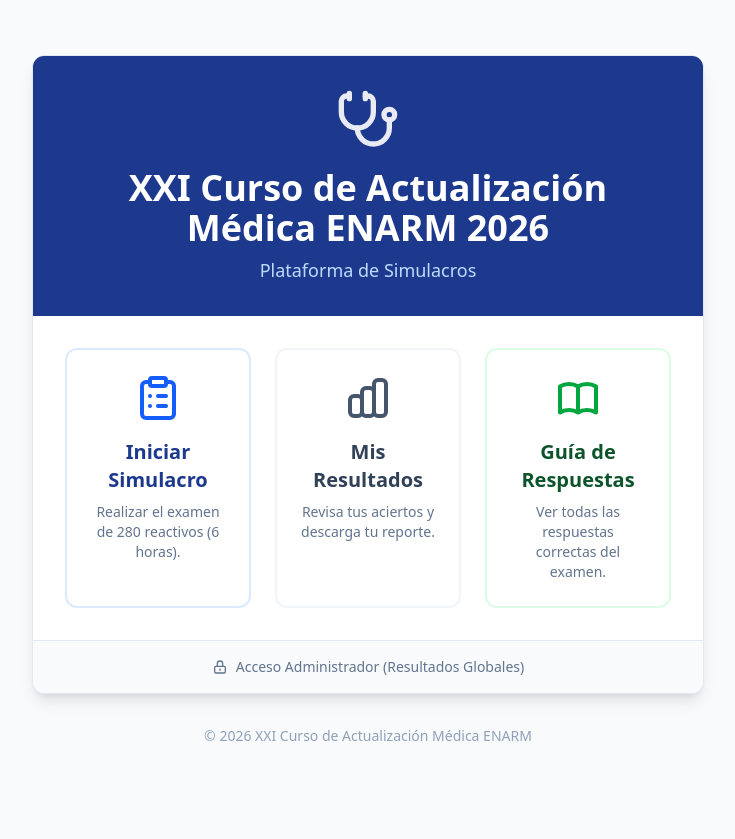
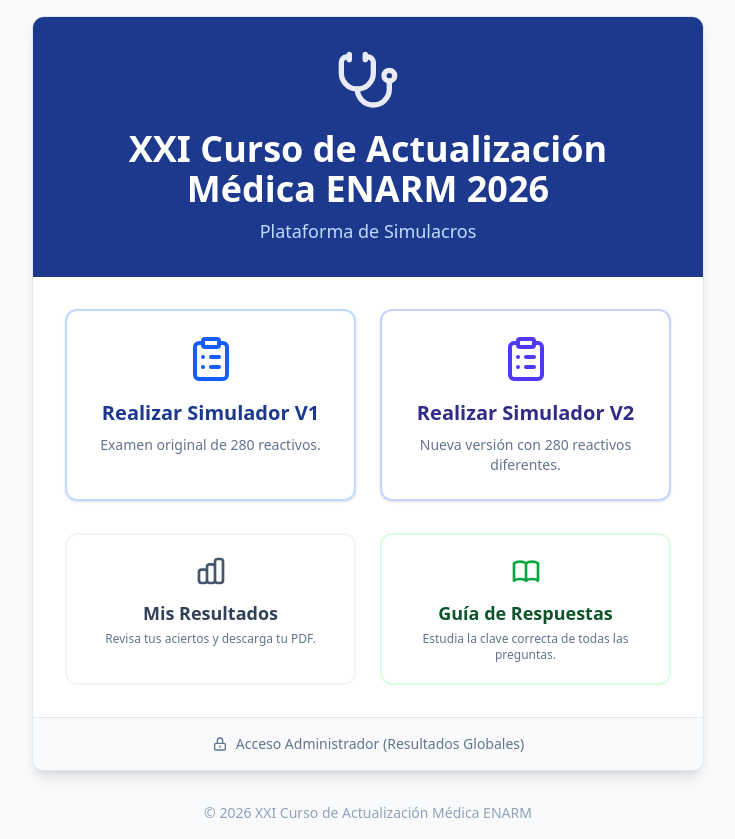
Before and after one commit to PraiseMarg/Simulador-ENAMR-Dra-Rosas, a Next.js app: page / in a window 1280 px wide. Shown: the whole page, without its empty margins (272-1007 px from the left). Before the commit the page ends 800 px from the top, so only its background shows below. Built offline with nearby package versions, Linux system fonts and the light colour scheme.

Commit message:
Move simulator selection to home page

```diff
--- a/src/app/page.tsx
+++ b/src/app/page.tsx
@@ -11,34 +11,48 @@ export default function Home() {
           <p className="text-blue-200 text-lg">Plataforma de Simulacros</p>
         </div>
 
-        <div className="p-8 flex flex-col md:flex-row gap-6 justify-center">
-          <Link href="/registro" className="flex-1 group">
-            <div className="h-full flex flex-col items-center p-6 border-2 border-blue-100 rounded-xl hover:border-blue-600 hover:bg-blue-50 transition-all cursor-pointer">
+        <div className="p-8 flex flex-col gap-6 justify-center">
+
+          <div className="flex flex-col md:flex-row gap-6">
+            <Link href="/registro?sim=v1" className="flex-1 group">
+              <div className="h-full flex flex-col items-center p-6 border-2 border-blue-200 rounded-xl hover:border-blue-600 hover:bg-blue-50 transition-all cursor-pointer shadow-sm">
                 <ClipboardList className="w-12 h-12 text-blue-600 mb-4 group-hover:scale-110 transition-transform" />
-              <h2 className="text-xl font-semibold text-blue-900 mb-2 text-center">Iniciar Simulacro</h2>
-              <p className="text-sm text-slate-500 text-center">Realizar el examen de 280 reactivos (6 horas).</p>
+                <h2 className="text-xl font-bold text-blue-900 mb-2 text-center">Realizar Simulador V1</h2>
+                <p className="text-sm text-slate-500 text-center">Examen original de 280 reactivos.</p>
               </div>
             </Link>
 
+            <Link href="/registro?sim=v2" className="flex-1 group">
+              <div className="h-full flex flex-col items-center p-6 border-2 border-indigo-200 rounded-xl hover:border-indigo-600 hover:bg-indigo-50 transition-all cursor-pointer shadow-sm">
+                <ClipboardList className="w-12 h-12 text-indigo-600 mb-4 group-hover:scale-110 transition-transform" />
+                <h2 className="text-xl font-bold text-indigo-900 mb-2 text-center">Realizar Simulador V2</h2>
+                <p className="text-sm text-slate-500 text-center">Nueva versión con 280 reactivos diferentes.</p>
+              </div>
+            </Link>
+          </div>
+
+          <div className="flex flex-col md:flex-row gap-6 mt-2">
             <Link href="/consultar" className="flex-1 group">
-            <div className="h-full flex flex-col items-center p-6 border-2 border-slate-100 rounded-xl hover:border-slate-400 hover:bg-slate-100 transition-all cursor-pointer">
-              <svg className="w-12 h-12 text-slate-600 mb-4 group-hover:scale-110 transition-transform" fill="none" viewBox="0 0 24 24" stroke="currentColor">
+              <div className="h-full flex flex-col items-center p-5 border-2 border-slate-100 rounded-xl hover:border-slate-400 hover:bg-slate-100 transition-all cursor-pointer">
+                <svg className="w-8 h-8 text-slate-600 mb-3 group-hover:scale-110 transition-transform" fill="none" viewBox="0 0 24 24" stroke="currentColor">
                   <path strokeLinecap="round" strokeLinejoin="round" strokeWidth={2} d="M9 19v-6a2 2 0 00-2-2H5a2 2 0 00-2 2v6a2 2 0 002 2h2a2 2 0 002-2zm0 0V9a2 2 0 012-2h2a2 2 0 012 2v10m-6 0a2 2 0 002 2h2a2 2 0 002-2m0 0V5a2 2 0 012-2h2a2 2 0 012 2v14a2 2 0 01-2 2h-2a2 2 0 01-2-2z" />
                 </svg>
-              <h2 className="text-xl font-semibold text-slate-700 mb-2 text-center">Mis Resultados</h2>
-              <p className="text-sm text-slate-500 text-center">Revisa tus aciertos y descarga tu reporte.</p>
+                <h2 className="text-lg font-semibold text-slate-700 mb-1 text-center">Mis Resultados</h2>
+                <p className="text-xs text-slate-500 text-center">Revisa tus aciertos y descarga tu PDF.</p>
               </div>
             </Link>
 
             <Link href="/respuestas" className="flex-1 group">
-            <div className="h-full flex flex-col items-center p-6 border-2 border-green-100 rounded-xl hover:border-green-600 hover:bg-green-50 transition-all cursor-pointer">
-              <svg className="w-12 h-12 text-green-600 mb-4 group-hover:scale-110 transition-transform" fill="none" viewBox="0 0 24 24" stroke="currentColor">
+              <div className="h-full flex flex-col items-center p-5 border-2 border-green-100 rounded-xl hover:border-green-600 hover:bg-green-50 transition-all cursor-pointer">
+                <svg className="w-8 h-8 text-green-600 mb-3 group-hover:scale-110 transition-transform" fill="none" viewBox="0 0 24 24" stroke="currentColor">
                   <path strokeLinecap="round" strokeLinejoin="round" strokeWidth={2} d="M12 6.253v13m0-13C10.832 5.477 9.246 5 7.5 5S4.168 5.477 3 6.253v13C4.168 18.477 5.754 18 7.5 18s3.332.477 4.5 1.253m0-13C13.168 5.477 14.754 5 16.5 5c1.747 0 3.332.477 4.5 1.253v13C19.832 18.477 18.247 18 16.5 18c-1.746 0-3.332.477-4.5 1.253" />
                 </svg>
-              <h2 className="text-xl font-semibold text-green-900 mb-2 text-center">Guía de Respuestas</h2>
-              <p className="text-sm text-slate-500 text-center">Ver todas las respuestas correctas del examen.</p>
+                <h2 className="text-lg font-semibold text-green-900 mb-1 text-center">Guía de Respuestas</h2>
+                <p className="text-xs text-slate-500 text-center">Estudia la clave correcta de todas las preguntas.</p>
               </div>
             </Link>
+          </div>
+
         </div>
 
         <div className="bg-slate-50 border-t border-slate-200 p-4 text-center">
--- a/src/app/registro/page.tsx
+++ b/src/app/registro/page.tsx
@@ -1,14 +1,16 @@
 'use client';
-import { useState } from 'react';
-import { useRouter } from 'next/navigation';
+import { useState, Suspense } from 'react';
+import { useRouter, useSearchParams } from 'next/navigation';
 import { useExamStore } from '@/store/useExamStore';
 
-export default function Registro() {
+function RegistroContent() {
+  const searchParams = useSearchParams();
+  const initialSim = searchParams.get('sim') === 'v2' ? 'v2' : 'v1';
+
   const [name, setName] = useState('');
   const [email, setEmail] = useState('');
-  const [simulator, setSimulator] = useState<'v1' | 'v2'>('v1');
+  const [simulator] = useState<'v1' | 'v2'>(initialSim);
   const router = useRouter();
-  const { setUser, setAttemptId, setSimulatorId, resetExam } = useExamStore();
 
   const handleSubmit = (e: React.FormEvent) => {
     e.preventDefault();
@@ -28,9 +30,10 @@ export default function Registro() {
   };
 
   return (
-    <div className="min-h-screen bg-slate-50 flex flex-col items-center justify-center p-4">
     <div className="w-full max-w-md bg-white rounded-xl shadow-lg p-8 border border-slate-200">
-        <h2 className="text-2xl font-bold text-blue-900 mb-6 text-center">Registro de Aspirante</h2>
+      <h2 className="text-2xl font-bold text-blue-900 mb-2 text-center">Registro de Aspirante</h2>
+      <p className="text-center text-slate-500 mb-6 font-medium">Estás a punto de iniciar el <span className="font-bold text-blue-700">{simulator === 'v2' ? 'Simulador V2' : 'Simulador V1'}</span></p>
+
       <form onSubmit={handleSubmit} className="space-y-4">
         <div>
           <label className="block text-sm font-medium text-slate-700 mb-1">Nombre Completo</label>
@@ -54,25 +57,6 @@ export default function Registro() {
             placeholder="correo@ejemplo.com"
           />
         </div>
-          <div>
-            <label className="block text-sm font-medium text-slate-700 mb-1">Seleccionar Simulador</label>
-            <div className="grid grid-cols-2 gap-3">
-              <button
-                type="button"
-                onClick={() => setSimulator('v1')}
-                className={`py-3 rounded-lg border-2 font-medium transition-colors ${simulator === 'v1' ? 'bg-blue-50 border-blue-600 text-blue-700' : 'bg-white border-slate-200 text-slate-600 hover:border-slate-300'}`}
-              >
-                Simulador V1
-              </button>
-              <button
-                type="button"
-                onClick={() => setSimulator('v2')}
-                className={`py-3 rounded-lg border-2 font-medium transition-colors ${simulator === 'v2' ? 'bg-blue-50 border-blue-600 text-blue-700' : 'bg-white border-slate-200 text-slate-600 hover:border-slate-300'}`}
-              >
-                Simulador V2
-              </button>
-            </div>
-          </div>
         <button
           type="submit"
           className="w-full bg-blue-600 hover:bg-blue-700 text-white font-semibold py-3 rounded-lg transition-colors mt-6"
@@ -81,6 +65,15 @@ export default function Registro() {
         </button>
       </form>
     </div>
+  );
+}
+
+export default function Registro() {
+  return (
+    <div className="min-h-screen bg-slate-50 flex flex-col items-center justify-center p-4">
+      <Suspense fallback={<div className="text-center">Cargando...</div>}>
+        <RegistroContent />
+      </Suspense>
     </div>
   );
 }
```
Lines whose indentation alone changed are shown as unchanged.
